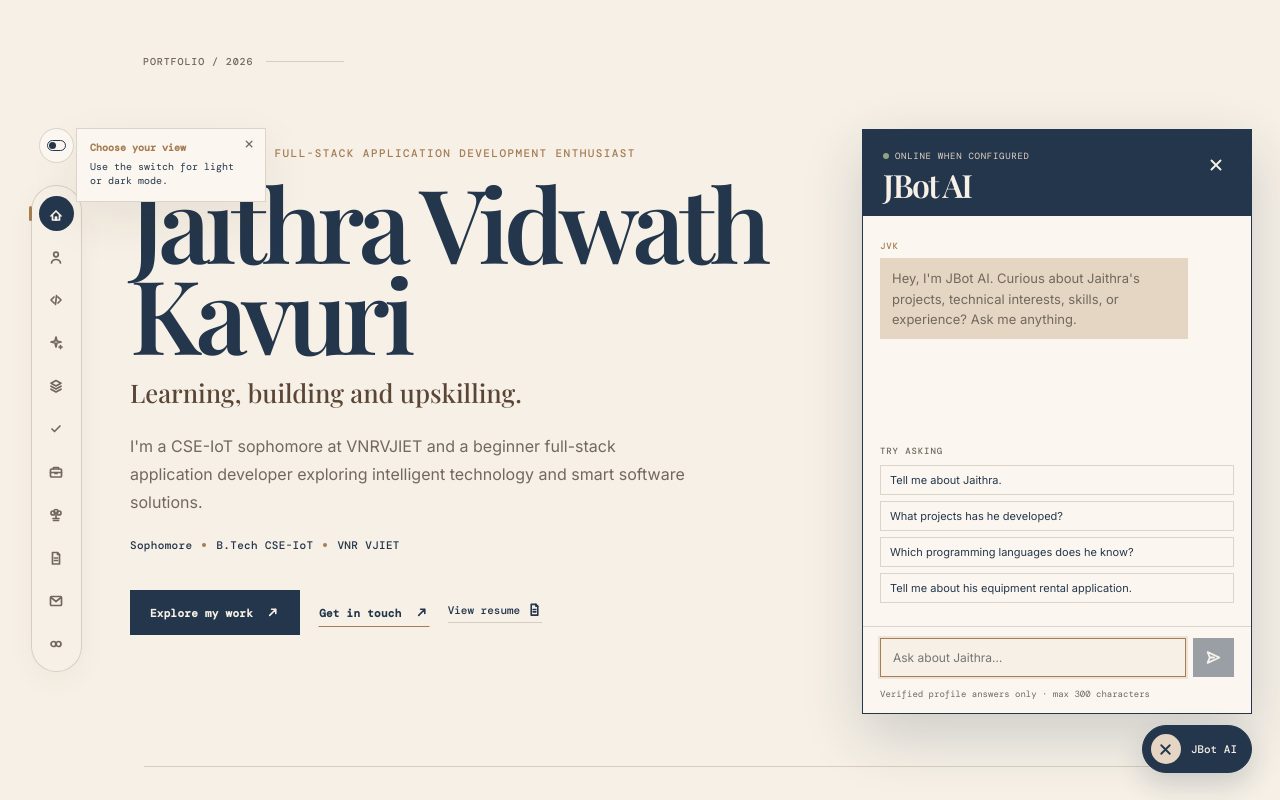
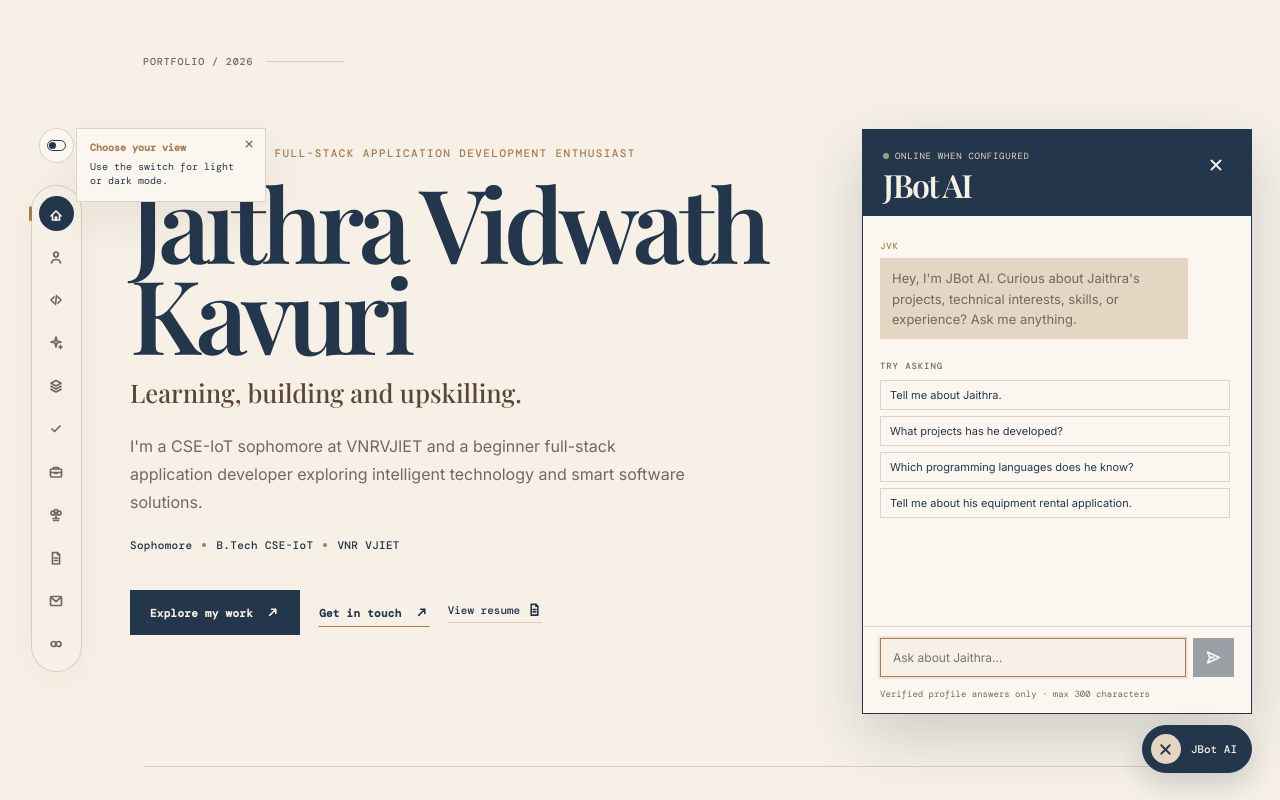
Before and after one commit to jaithravidwath-create/Portfolio, a React (Vite) app: page / in a window 1280 px wide. Both pictures are taken after a click on the button "JBot AI". Shown: the top 800 px of the page. Built offline with nearby package versions, Linux system fonts and the light colour scheme; no server answers.

Commit message:
Update Chatbot.tsx

```diff
--- a/src/components/Chatbot.tsx
+++ b/src/components/Chatbot.tsx
@@ -15,8 +15,13 @@ export function Chatbot() {
   const messagesEndRef = useRef<HTMLDivElement>(null)
   const inputRef = useRef<HTMLInputElement>(null)
 
-  useEffect(() => { messagesEndRef.current?.scrollIntoView({ behavior: 'smooth', block: 'nearest' }) }, [messages, loading])
-  useEffect(() => { if (open) window.setTimeout(() => inputRef.current?.focus(), 100) }, [open])
+  useEffect(() => {
+    messagesEndRef.current?.scrollIntoView({ behavior: 'smooth', block: 'end' })
+  }, [messages, loading])
+
+  useEffect(() => {
+    if (open) window.setTimeout(() => inputRef.current?.focus(), 100)
+  }, [open])
 
   async function sendMessage(raw: string) {
     const content = raw.trim()
@@ -33,7 +38,9 @@ export function Chatbot() {
       setMessages((current) => [...current, { role: 'assistant', content: payload.reply || 'I do not have that detail in Jaithra’s verified profile yet.' }])
     } catch (requestError) {
       setError(requestError instanceof Error ? requestError.message : 'The chat service is unavailable right now.')
-    } finally { setLoading(false) }
+    } finally {
+      setLoading(false)
+    }
   }
 
   function handleKeyDown(event: React.KeyboardEvent<HTMLInputElement>) {
@@ -54,17 +61,17 @@ export function Chatbot() {
         <div className="chat-messages" aria-live="polite">
           {messages.map((message, index) => <div className={`chat-message chat-message--${message.role}`} key={`${message.role}-${index}`}><span className="chat-message__role">{message.role === 'assistant' ? 'JVK' : 'You'}</span><p>{message.content}</p></div>)}
           {loading && <div className="chat-message chat-message--assistant"><span className="chat-message__role">JBot AI</span><div className="typing" aria-label="JBot AI is typing"><i /><i /><i /></div></div>}
+
+          {/* Suggestions placed INSIDE the scroll container below messages */}
+          <div className="chat-suggestions" style={{ marginTop: '12px' }}>
+            <p>TRY ASKING</p>
+            {suggestedQuestions.slice(0, 4).map((question) => (
+              <button type="button" key={question} onClick={() => void sendMessage(question)} disabled={loading}>
+                {question}
+              </button>
+            ))}
+          </div>
           <div ref={messagesEndRef} />
-        </div>
-
-        {/* Render suggested questions persistently at every dialogue exchange */}
-        <div className="chat-suggestions">
-          <p>Try asking</p>
-          {suggestedQuestions.slice(0, 4).map((question) => (
-            <button type="button" key={question} onClick={() => void sendMessage(question)} disabled={loading}>
-              {question}
-            </button>
-          ))}
         </div>
 
         {error && <p className="chat-error" role="alert">{error}</p>}
```
